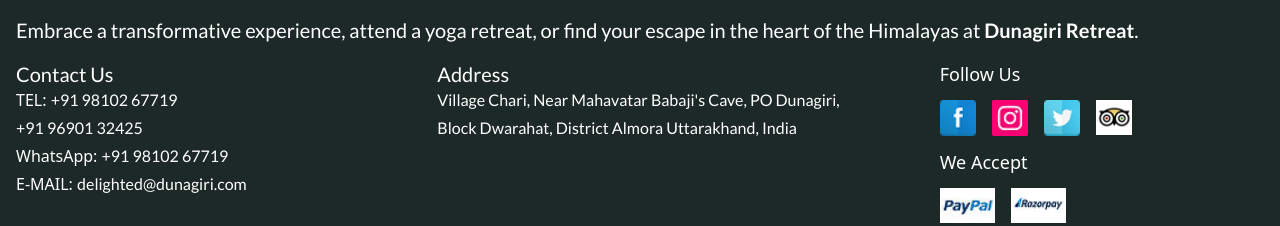
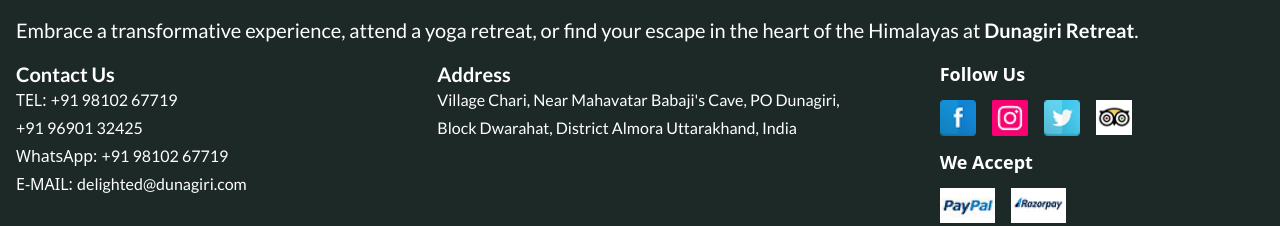
Before and after one commit to Sumitkumar01/dunagiri, a React (Create React App) app: page /terms in a window 1280 px wide. Shown: the part 166-392 px from the top of the page. Built offline with nearby package versions, Linux system fonts and the light colour scheme.

Commit message:
font weight update

```diff
--- a/src/components/common/Footer.jsx
+++ b/src/components/common/Footer.jsx
@@ -46,7 +46,7 @@ function Footer() {
         </div>
         <div className="lg:grid lg:grid-cols-3 md:grid md:grid-cols-2 gap-4">
           <div className="">
-            <h2 className="text-white text-xl font-medium ff-l">Contact Us</h2>
+            <h2 className="text-white text-xl font-semibold ff-l">Contact Us</h2>
             <p className="text-white mb-1 ">
               TEL:{" "}
               <Link
@@ -89,7 +89,7 @@ function Footer() {
           </div>
 
           <div className="">
-            <h3 className="text-white text-xl font-medium ff-l">Address</h3>
+            <h3 className="text-white text-xl font-semibold ff-l">Address</h3>
             <p className="text-white mb-1 text-base ff-l font-normal">
               Village Chari, Near Mahavatar Babaji's Cave, PO Dunagiri,
             </p>
@@ -100,7 +100,7 @@ function Footer() {
           <div className="flex lg:justify-end w-full">
             <div className="lg:w-[80%]">
               <div className="">
-                <h3 className="text-white text-lg font-medium ff-p">
+                <h3 className="text-white text-lg font-semibold ff-p">
                   Follow Us
                 </h3>
                 <ul className="flex gap-4 py-3">
@@ -120,7 +120,7 @@ function Footer() {
                 </ul>
               </div>
               <div className="">
-                <h3 className="text-white text-lg font-medium ff-p">
+                <h3 className="text-white text-lg font-semibold ff-p">
                   We Accept
                 </h3>
                 <div className="flex gap-4 py-3">
```
